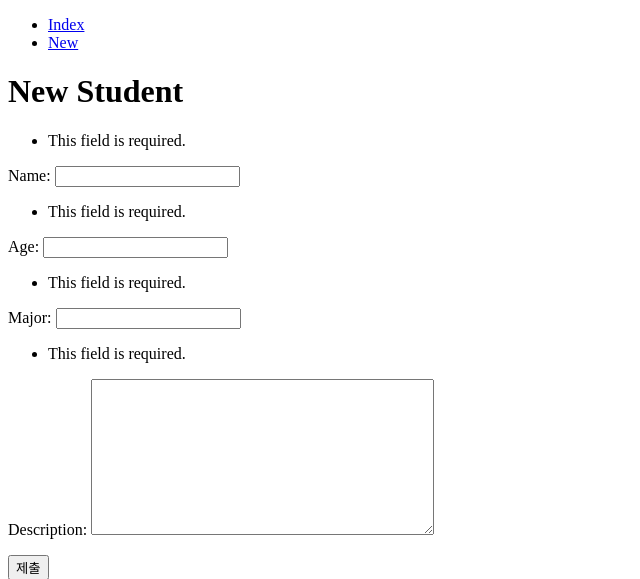
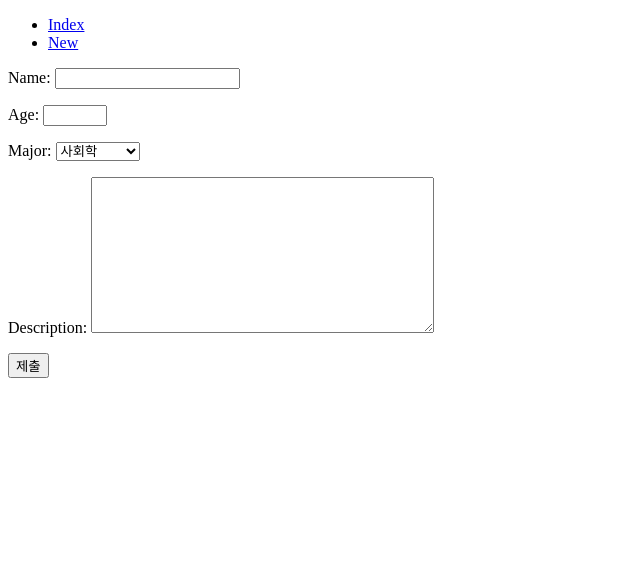
Before and after one commit to verba-neo/KDT-data-30, a Django app: page /univ/create/ in a window 1280 px wide. Shown: the top 579 px of the page, without its empty margins (0-640 px from the left). Run offline with Django 4.2, Linux system fonts and the light colour scheme.

Commit message:
practice - form

```diff
--- a/03_django/PRACTICE/crud/forms.py
+++ b/03_django/PRACTICE/crud/forms.py
@@ -3,6 +3,26 @@ from .models import Student
 
 
 class StudentForm(forms.ModelForm):
+    # 상수(값이 초기화/할당 이후 절대 변하면 안된다는 뜻)
+    CHOICES = [
+        ('SOC', '사회학'),
+        ('POL', '정치외교학'),
+        ('PSY', '심리학'),
+        ('CSE', '컴퓨터공학'),
+        ('BUS', '경영학'),
+        ('CHE', '화학공학'),
+    ]
+
+    name = forms.CharField(min_length=1, max_length=10)
+    age = forms.IntegerField(min_value=10, max_value=200)
+    major = forms.ChoiceField(
+        widget=forms.Select(),
+        choices=CHOICES
+    )
+    description = forms.CharField(
+        widget=forms.Textarea(),
+        min_length=5
+    )
 
     class Meta:
         model = Student
--- /dev/null
+++ b/03_django/PRACTICE/crud/templates/crud/form.html
@@ -0,0 +1,13 @@
+{% extends "base2.html" %}
+
+{% block content %}
+
+<form method="POST">
+  {% csrf_token %}
+  {{ form.as_p}}
+  <div>
+    <button>제출</button>
+  </div>
+</form>
+
+{% endblock content %}
--- a/03_django/PRACTICE/crud/urls.py
+++ b/03_django/PRACTICE/crud/urls.py
@@ -5,16 +5,12 @@ from . import views
 app_name = 'crud'
 
 urlpatterns = [
-    # /univ/new/
-    path('new/', views.new, name='new'),  # crud:new
     # /univ/create/
     path('create/', views.create, name='create'),  # crud:create
     # /univ/
     path('', views.index, name='index'),  # crud:index
     # /univ/1/
     path('<int:pk>/', views.detail, name='detail'),  # crud:detail
-    # /univ/1/edit/
-    path('<int:pk>/edit/', views.edit, name='edit'),  # crud:edit
     # /univ/1/update/
     path('<int:pk>/update/', views.update, name='update'),  # crud:update
     # /univ/1/delete/
--- a/03_django/PRACTICE/crud/views.py
+++ b/03_django/PRACTICE/crud/views.py
@@ -1,28 +1,26 @@
-from django.shortcuts import render, redirect
+from django.shortcuts import render, redirect, get_object_or_404
+from django.views.decorators.http import require_http_methods, require_POST, require_safe
 
 from .models import Student
 from .forms import StudentForm
 
-def new(request):
-    # 새로운 student 를 생성하기 위한 <form>(HTML) => 작성데이터는 create 함수로 보내야 함
-    form = StudentForm()
-    return render(request, 'crud/new.html', {
+
+@require_http_methods(['GET', 'POST'])
+def create(request):
+    if request.method == 'POST':
+        form = StudentForm(data=request.POST)
+        if form.is_valid():
+            student = form.save()
+            return redirect('crud:detail', student.pk)
+    else:
+        form = StudentForm()
+
+    return render(request, 'crud/form.html', {
         'form': form,
     })
 
 
-def create(request):
-    # new.html 에서 넘어온 데이터를 실제 저장
-    form = StudentForm(data=request.POST)
-    if form.is_valid():
-        student = form.save()
-        return redirect('crud:detail', student.pk)
-    else:
-        return render(request, 'crud/new.html', {
-            'form': form,
-        })
-
-
+@require_safe
 def index(request):
     # 전체 학생 목록 확인
     students = Student.objects.all()
@@ -31,46 +29,33 @@ def index(request):
     })
 
 
+@require_safe
 def detail(request, pk):
     # 학생 상세 정보 확인
-    student = Student.objects.get(pk=pk)
+    student = get_object_or_404(Student, pk=pk)
     return render(request, 'crud/detail.html', {
         'student': student,
     })
 
 
-def edit(request, pk):
-    # student 를 수정하기 위한 <form>(HTML) => 작성데이터는 update 함수로 보내야 함
-    student = Student.objects.get(pk=pk)
-    form = StudentForm(instance=student)
+@require_http_methods(['GET', 'POST'])
+def update(request, pk):
+    student = get_object_or_404(Student, pk=pk)
 
-    return render(request, 'crud/edit.html', {
-        'student': student,
+    if request.method == 'POST':
+        form = StudentForm(data=request.POST, instance=student)
+        if form.is_valid():
+            student = form.save()
+            return redirect('crud:detail', student.pk)
+    else:
+        form = StudentForm(instance=student)
+
+    return render(request, 'crud/form.html', {
         'form': form,
     })
 
-
-def update(request, pk):
-    # edit.html 에서 넘어온 데이터를 실제 저장
-    student = Student.objects.get(pk=pk)
-    form = StudentForm(data=request.POST, instance=student)
-    if form.is_valid():
-        student = form.save()
-        return redirect('crud:detail', student.pk)
-    else:
-        return render(request, 'crud/new.html', {
-            'form': form,
-            'student': student,
-        })
-
-
-
-
+@require_POST
 def delete(request, pk):
-    # URL 에 넘어온 pk 에 해당하는 학생정보 삭제
-    student = Student.objects.get(pk=pk)
+    student = get_object_or_404(Student, pk=pk)
     student.delete()
-    # view 에서 redirect => '<app_name>:<name>'
     return redirect('crud:index')
-
-    # DTL(템플릿)  {% url '<app_name>:<name>' %}
--- a/03_django/PRACTICE/templates/base2.html
+++ b/03_django/PRACTICE/templates/base2.html
@@ -13,7 +13,7 @@
         <a href="{% url "crud:index" %}">Index</a>
       </li>
       <li>
-        <a href="{% url "crud:new" %}">New</a>
+        <a href="{% url "crud:create" %}">New</a>
       </li>
     </ul>
   </nav>
```
Also changed, not shown: 03_django/PRACTICE/crud/templates/crud/detail.html (+5 -5 lines).
